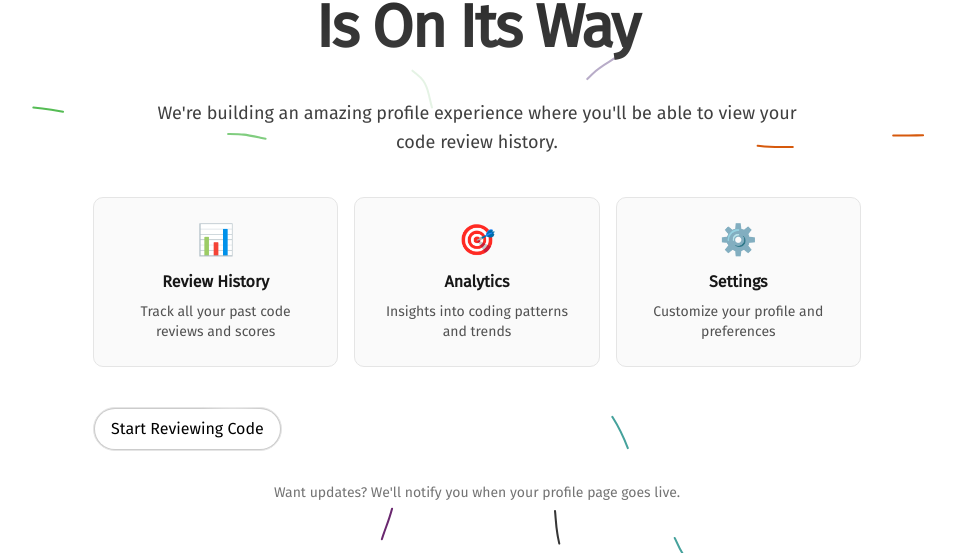
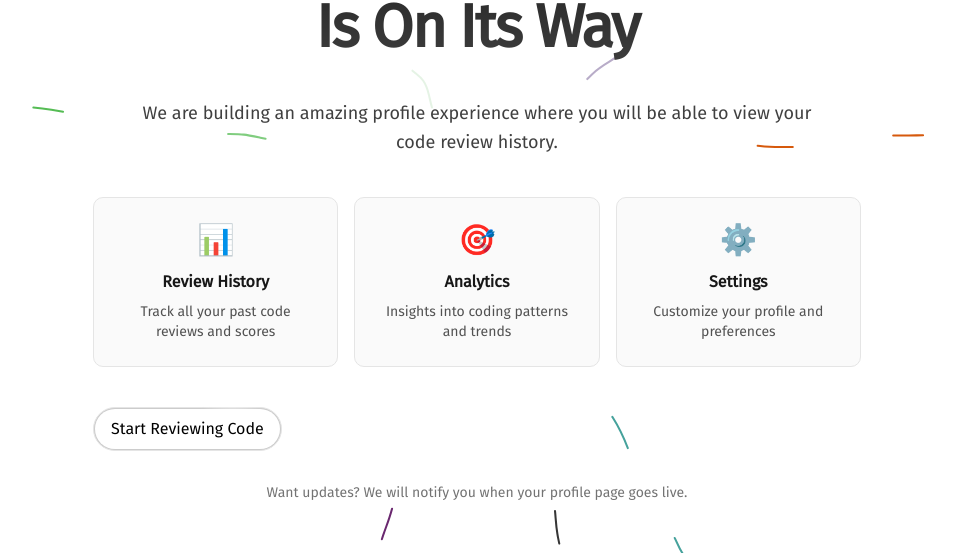
Before and after one commit to jugalmahida/ProDevScore-frontend, a Next.js app: page /profile in a window 1280 px wide. Shown: the part 230-783 px from the top of the page, without its empty margins (163-1118 px from the left). Built offline with nearby package versions, Linux system fonts and the light colour scheme.

Commit message:
solved build time error

```diff
--- a/src/app/profile/page.tsx
+++ b/src/app/profile/page.tsx
@@ -25,7 +25,7 @@ export default function Profile() {
 
         {/* Description */}
         <p className="max-w-2xl mx-auto text-base md:text-lg text-neutral-700 dark:text-neutral-400 mt-6 mb-8 leading-relaxed">
-          We're building an amazing profile experience where you'll be able to
+          We are building an amazing profile experience where you will be able to
           view your code review history.
         </p>
 
@@ -75,7 +75,7 @@ export default function Profile() {
 
         {/* Additional Info */}
         <p className="text-sm text-neutral-500 dark:text-neutral-500 mt-8">
-          Want updates? We'll notify you when your profile page goes live.
+          Want updates? We will notify you when your profile page goes live.
         </p>
       </div>
     </BackgroundLines>
```
